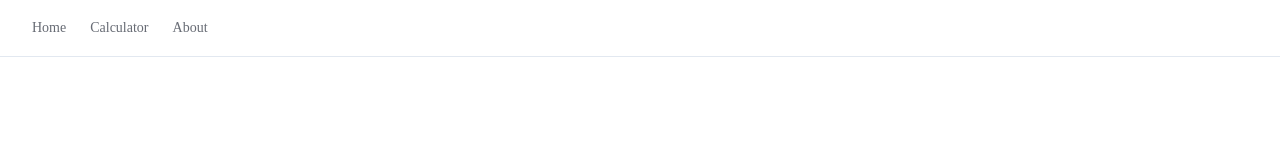
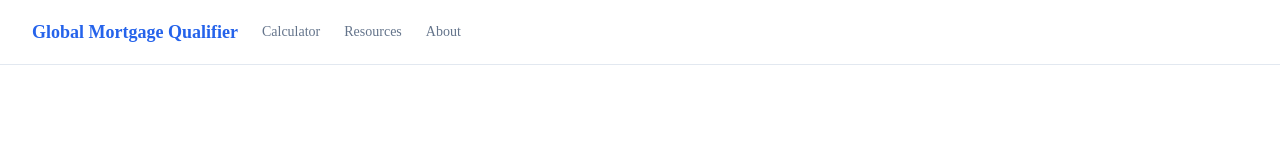
Before and after one commit to andrewchewth/global-mortgage-qualifier, a Next.js app: page / in a window 1280 px wide. Shown: the top 160 px of the page. Built offline with nearby package versions, Linux system fonts and the light colour scheme.

Commit message:
Restore modern layout with improved styling

```diff
--- a/app/layout.tsx
+++ b/app/layout.tsx
@@ -1,8 +1,7 @@
 import type { Metadata } from "next";
 import { GeistSans, GeistMono } from "geist/font";
 import "./globals.css";
-import { Toaster } from 'sonner'
-import Link from 'next/link'
+import Link from "next/link";
 
 export const metadata: Metadata = {
   title: "Global Mortgage Qualifier",
@@ -44,31 +43,56 @@ export default function RootLayout({
   return (
     <html lang="en" className={`${GeistSans.variable} ${GeistMono.variable}`}>
       <body>
-        <header className="sticky top-0 z-50 w-full border-b bg-background">
-          <div className="container flex h-14 items-center">
-            <nav className="flex items-center space-x-6 text-sm font-medium">
-              <a href="/" className="transition-colors hover:text-foreground/80 text-foreground/60">
-                Home
-              </a>
-              <a href="/calculator" className="transition-colors hover:text-foreground/80 text-foreground/60">
+        <div className="relative flex min-h-screen flex-col">
+          <header className="sticky top-0 z-50 w-full border-b bg-background/95 backdrop-blur supports-[backdrop-filter]:bg-background/60">
+            <div className="container flex h-16 items-center justify-between">
+              <div className="flex items-center gap-6">
+                <Link
+                  href="/"
+                  className="text-lg font-bold hover:text-primary transition-colors"
+                >
+                  Global Mortgage Qualifier
+                </Link>
+                <nav className="hidden md:flex items-center space-x-6 text-sm font-medium">
+                  <Link
+                    href="/calculator"
+                    className="text-muted-foreground hover:text-foreground transition-colors"
+                  >
                     Calculator
-              </a>
-              <a href="/about" className="transition-colors hover:text-foreground/80 text-foreground/60">
+                  </Link>
+                  <Link
+                    href="/resources"
+                    className="text-muted-foreground hover:text-foreground transition-colors"
+                  >
+                    Resources
+                  </Link>
+                  <Link
+                    href="/about"
+                    className="text-muted-foreground hover:text-foreground transition-colors"
+                  >
                     About
-              </a>
+                  </Link>
                 </nav>
               </div>
+            </div>
           </header>
-        <main className="flex-1">{children}</main>
-        <footer className="border-t py-6 md:py-0">
-          <div className="container flex h-14 items-center justify-between">
-            <p className="text-sm text-muted-foreground">
+
+          <main className="flex-1">
+            <div className="container py-8">
+              {children}
+            </div>
+          </main>
+
+          <footer className="border-t bg-background/95 backdrop-blur supports-[backdrop-filter]:bg-background/60">
+            <div className="container py-6">
+              <div className="flex flex-col items-center justify-between gap-4 md:h-24 md:flex-row">
+                <p className="text-center text-sm text-muted-foreground md:text-left">
                   Built by{" "}
                   <a
                     href="https://github.com/andrewchewth"
                     target="_blank"
                     rel="noopener noreferrer"
-                className="font-medium underline underline-offset-4"
+                    className="font-medium underline underline-offset-4 hover:text-primary transition-colors"
                   >
                     Andrew Chew
                   </a>
@@ -77,15 +101,16 @@ export default function RootLayout({
                     href="https://github.com/andrewchewth/global-mortgage-qualifier"
                     target="_blank"
                     rel="noopener noreferrer"
-                className="font-medium underline underline-offset-4"
+                    className="font-medium underline underline-offset-4 hover:text-primary transition-colors"
                   >
                     GitHub
                   </a>
                   .
                 </p>
               </div>
+            </div>
           </footer>
-        <Toaster position="top-center" />
+        </div>
       </body>
     </html>
   );
```
Also changed, not shown: 1 other file (tests, documents, lock files or other folders). Lines whose indentation alone changed are shown as unchanged.
